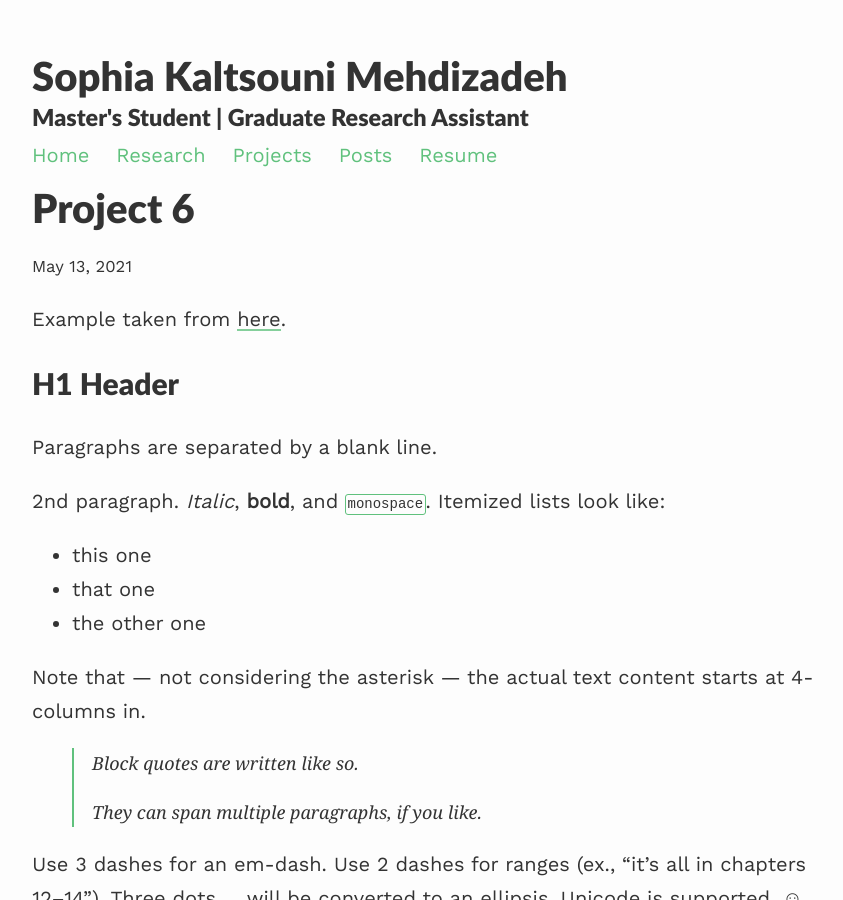
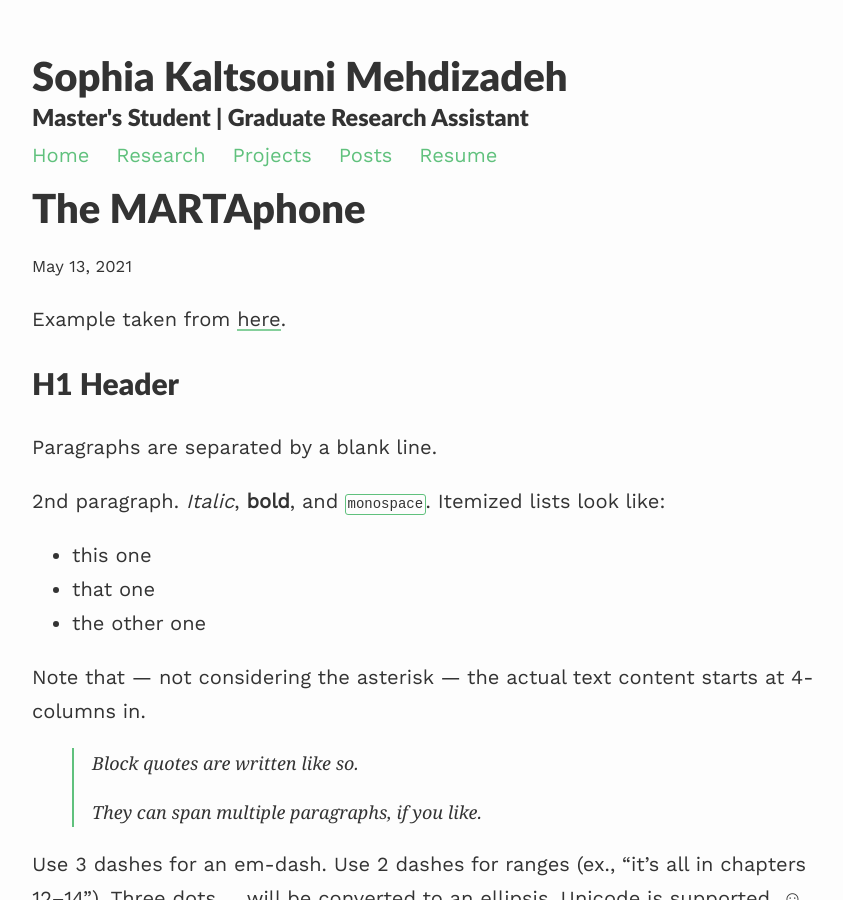
Before and after one commit to smehdizadeh/smehdizadeh.github.io, a Jekyll site: the page built from _projects/6_project.md, in a window 1280 px wide and 900 px high. Shown: the whole window, without its empty margins (208-1051 px from the left). Built offline with Jekyll 4.4.1, drawn with Linux system fonts in a browser that asks for light colours; nearby versions of some CDN libraries.

Commit message:
Update 6_project.md

```diff
--- a/_projects/6_project.md
+++ b/_projects/6_project.md
@@ -1,7 +1,7 @@
 ---
 layout: post
-title: Project 6
-description: another project
+title: The MARTAphone
+description: Michigan Project Music's 2018 Moog Hackathon submission
 ---
 
 Example taken from [here](http://www.unexpected-vortices.com/sw/rippledoc/quick-markdown-example.html){:target="_blank"}.
```
